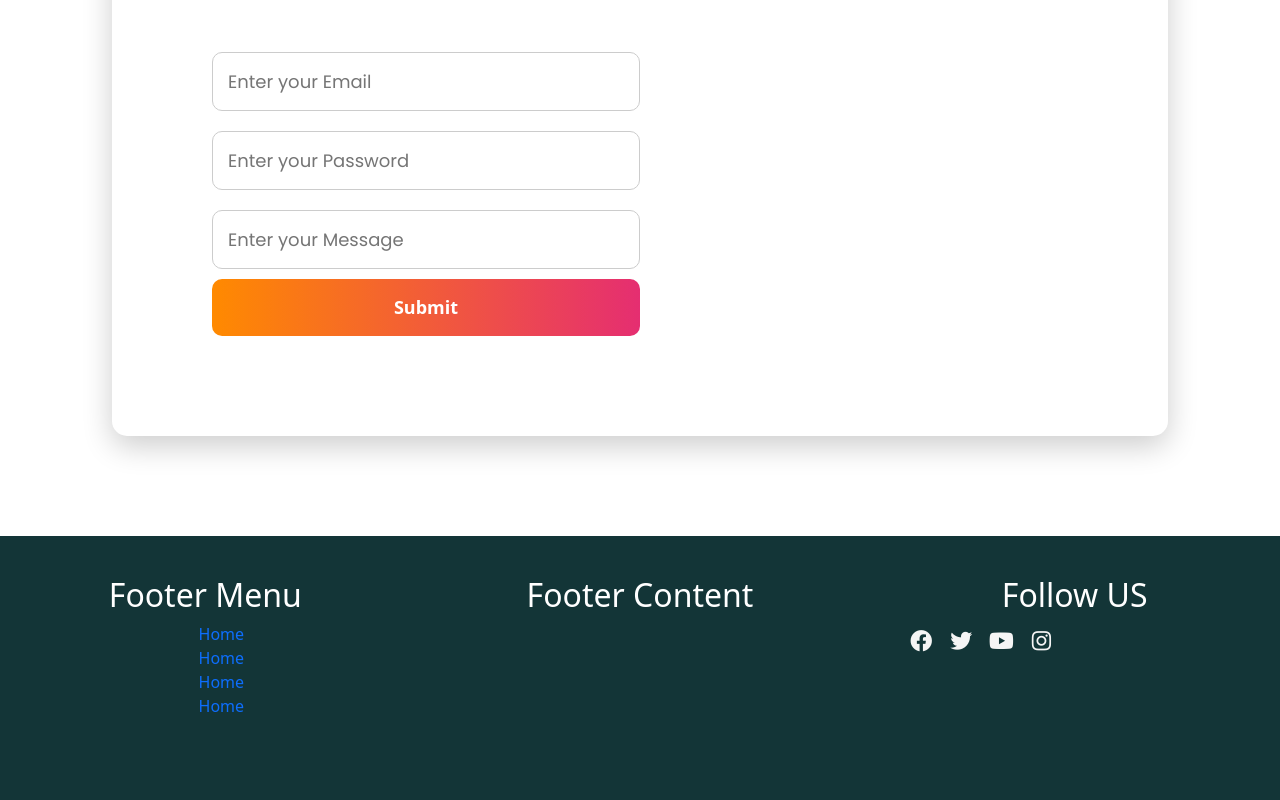
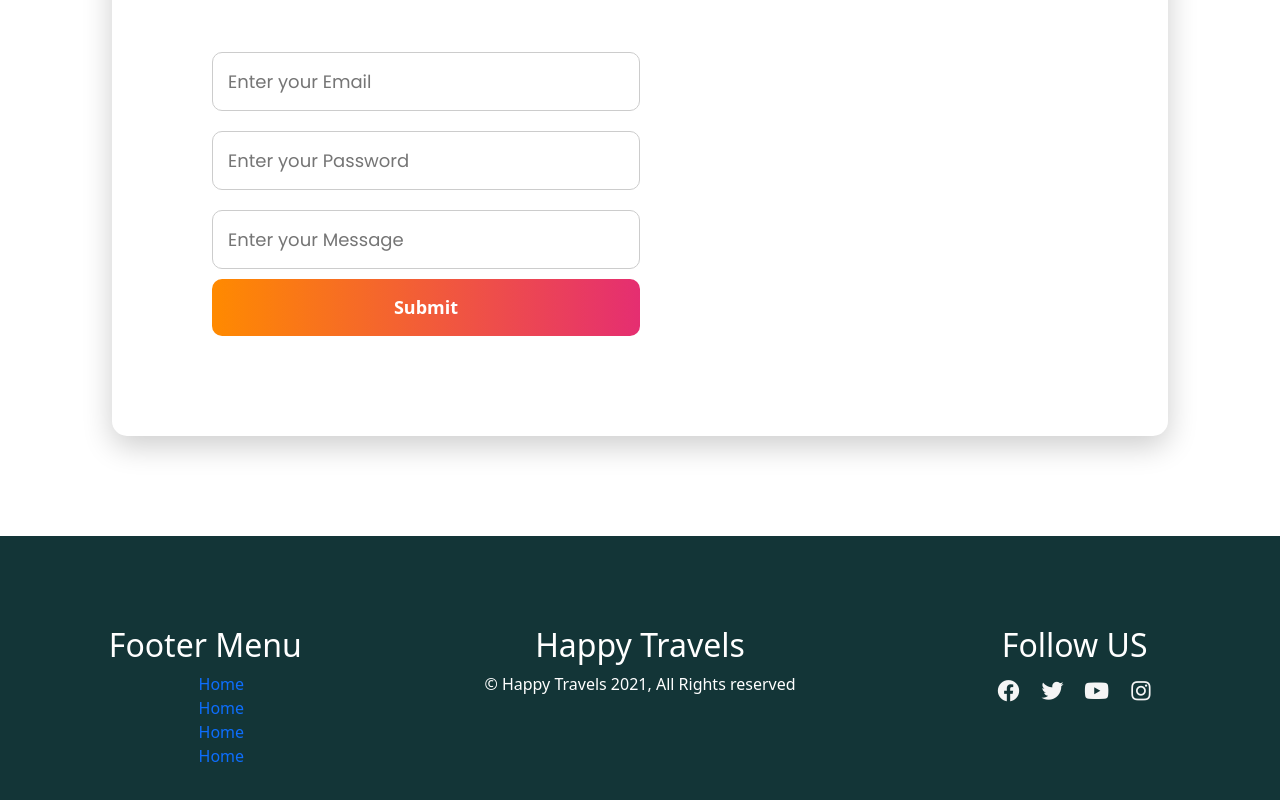
Before and after one commit to sharif02/worldTravel, a plain HTML site: page index.html in a window 1280 px wide. Shown: the part 3969-4769 px from the top of the page. Drawn offline with nearby package versions, Linux system fonts and the light colour scheme.

Commit message:
code updated

```diff
--- a/index.html
+++ b/index.html
@@ -135,7 +135,7 @@
     <footer>
         <section class=" footerArea">
             <div class="row footercontent">
-                <div class="col-md-4">
+                <div class="col-md-4 footeritem">
                     <h2>Footer Menu</h2>
                     <div class="footerMenu">
                         <ul>
@@ -147,20 +147,21 @@
                         </ul>
                     </div>
                 </div>
-                <div class="col-md-4">
-                    <h2>Footer Content</h2>
+                <div class="col-md-4 footeritem">
+                    <h2>Happy Travels</h2>
+                    <p>© Happy Travels 2021, All Rights reserved</p>
                 </div>
-                <div class="col-md-4">
+                <div class="col-md-4 footeritem">
                     <h2>Follow US</h2>
                     <div class="socialicon">
-                        <ul>
+
                         <li><a href="https://www.facebook.com/Sharifulbillah" target="_blank"> <i
                                     class="fab fa-facebook"></i></a></li>
-                            <li><a href="https://x.com/sharifulbillah" target="_blank"><i
-                                        class="fab fa-twitter"></i></a></li>
+                        <li><a href="https://x.com/sharifulbillah" target="_blank"><i class="fab fa-twitter"></i></a>
+                        </li>
                         <li><a href=""><i class="fab fa-youtube"></i></a></li>
                         <li><a href=""><i class="fab fa-instagram"></i></a></li>
-                        </ul>
+
                     </div>
                 </div>
             </div>
--- a/style.css
+++ b/style.css
@@ -259,6 +259,9 @@ footer style
 .footercontent {
     padding-top: 40px;
 }
+.footeritem{
+    padding-top: 50px;
+}
 
 .footerMenu ul {
     display: block;
@@ -279,11 +282,12 @@ footer style
     text-align: center;
 }
 
-.socialicon ul li {
+.socialicon li {
+    list-style: none;
+    display: inline-block;
     width: 40px;
     height: 40px;
-    list-style: none;
-    text-align: center;
+    color: wheat;
     margin-top: 2px;
     border-radius: 5px;
     font-size: 22px;
@@ -291,13 +295,21 @@ footer style
 
 }
 
-.socialicon ul li:hover {
+/* .socialicon li:hover {
     color: #676c23;
     box-shadow: 8px 8px 15px -2px black;
-}
+} */
 
-.socialicon ul li a i {
+.socialicon li a {
     color: #f5f5f5;
     justify-items: baseline;
 
 }
+.socialicon li a:hover {
+
+    color: #421442;
+    box-shadow: 8px 8px 15px -2px black;
+
+}
+
+.
```
Lines whose indentation alone changed are shown as unchanged.
